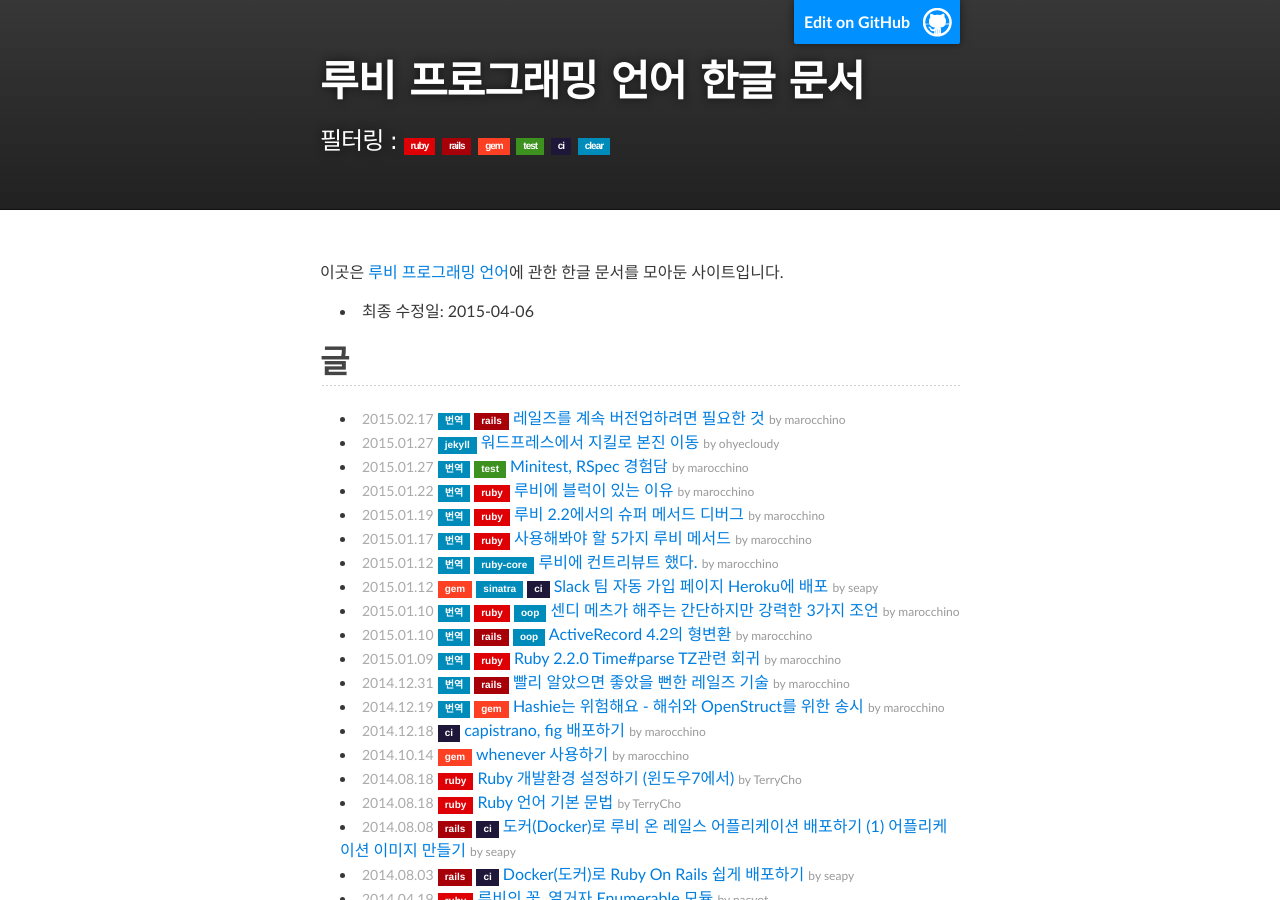
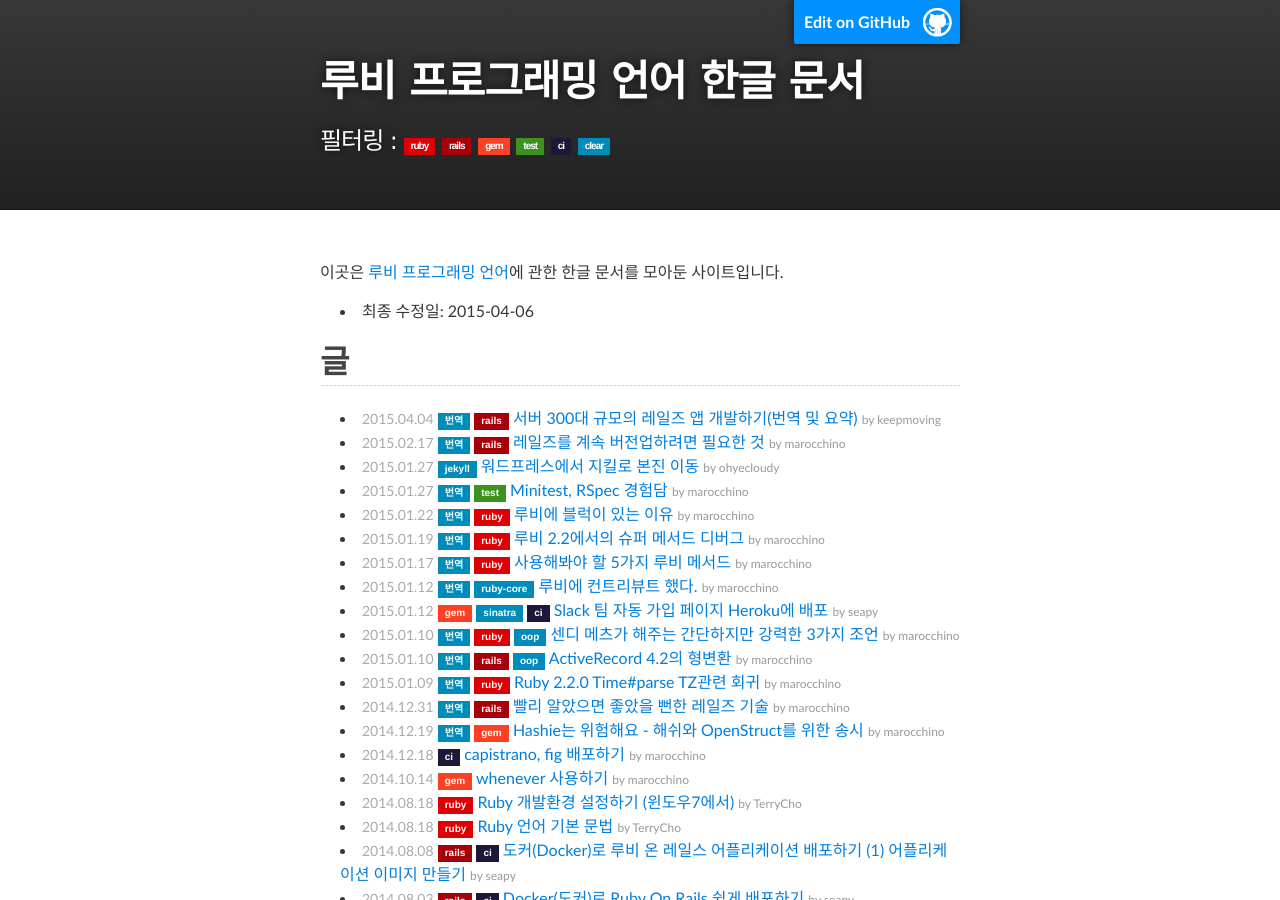
Before and after one commit to rubykr/rubykr.github.io, a Jekyll site: the page built from index.md, in a window 1280 px wide and 900 px high. Built offline with Jekyll 4.4.1, drawn with Linux system fonts in a browser that asks for light colours; comment, search, counter and statistics services are not loaded.

Commit message:
Add articles
* 서버 300대 규모의 레일즈 앱 개발하기(번역과 요약)
* 레일즈 스타일 가이드

```diff
--- a/index.md
+++ b/index.md
@@ -10,6 +10,7 @@
 ## [글](#articles)
 {: #articles}
 
+- [서버 300대 규모의 레일즈 앱 개발하기(번역 및 요약)](http://test-driven.me/archives/217){: .article data-date="2015.04.04" data-tags="translated rails" data-author="keepmoving" }
 - [레일즈를 계속 버전업하려면 필요한 것](https://dayone.me/1o5Pzcb){: .article data-date="2015.02.17" data-tags="translated rails" data-author="marocchino" }
 - [워드프레스에서 지킬로 본진 이동](http://we.weirdmeetup.com/jekyll-워드프레스에서-지킬로-본진-이동/){: .article data-date="2015.01.27" data-tags="jekyll" data-author="ohyecloudy" }
 - [Minitest, RSpec 경험담](https://dayone.me/1h07zq8){: .article data-date="2015.01.27" data-tags="translated test" data-author="marocchino" }
@@ -83,6 +84,7 @@
   [ROR Lab](http://guides.rorlab.org)
 - [ROR Lab.](http://rorlab.org/){: .article data-tags="rails"}
   - [HappyRails](http://happyrails.rorlab.org/ko)
+- [레일즈 스타일 가이드](https://github.com/pureugong/rails-style-guide/blob/master/README-koKR.md){: .article data-tags="translated rails"}
 - [지킬(jekyll)](http://jekyllrb-ko.github.io){: .article data-tags="translated gem"}
 - [시나트라(sinatra)](http://www.sinatrarb.com/intro-ko.html){: .article data-tags="translated gem"}
 - [번들러(Bundler)](http://ruby-korea.github.io/bundler-site/){: .article data-tags="translated gem"}
```
